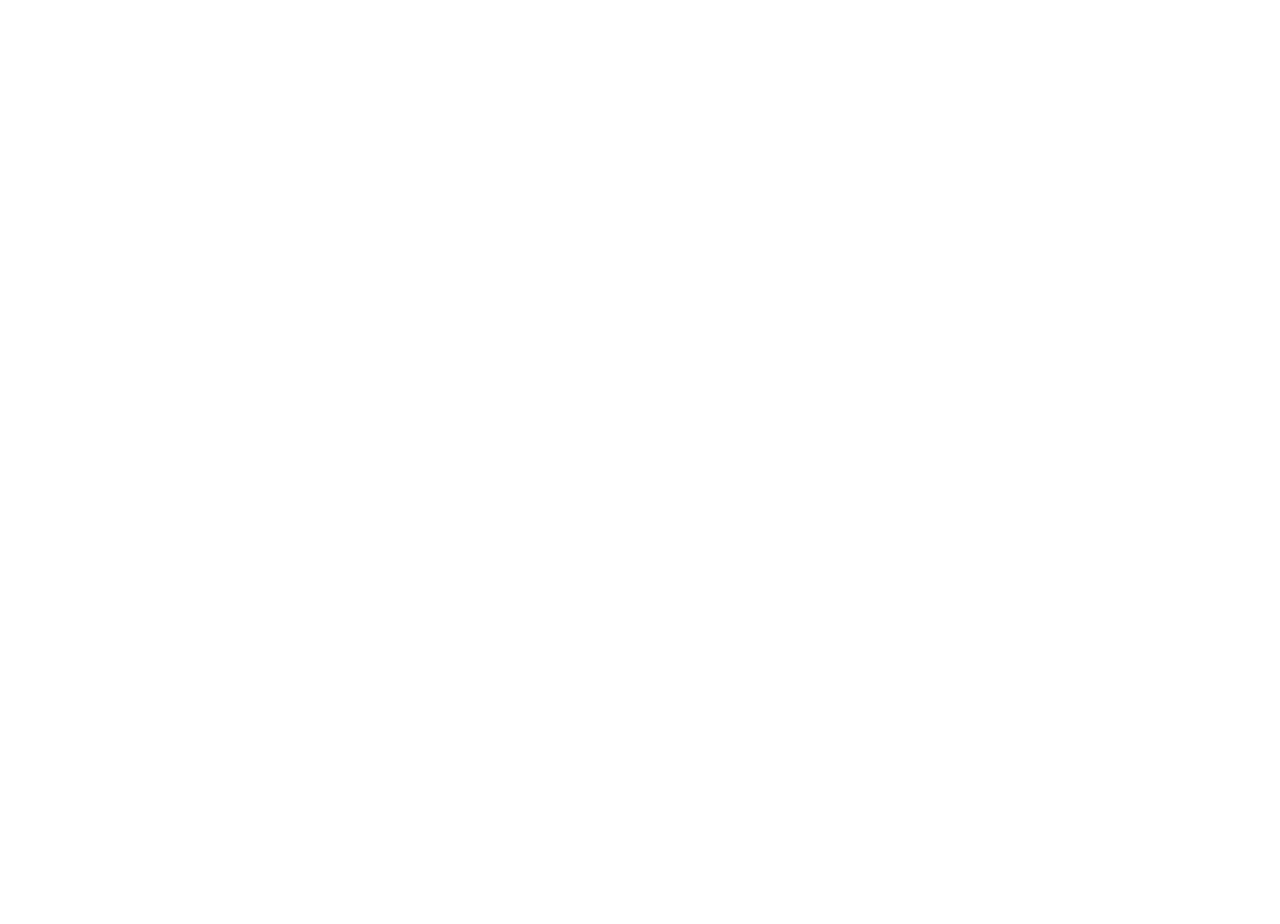
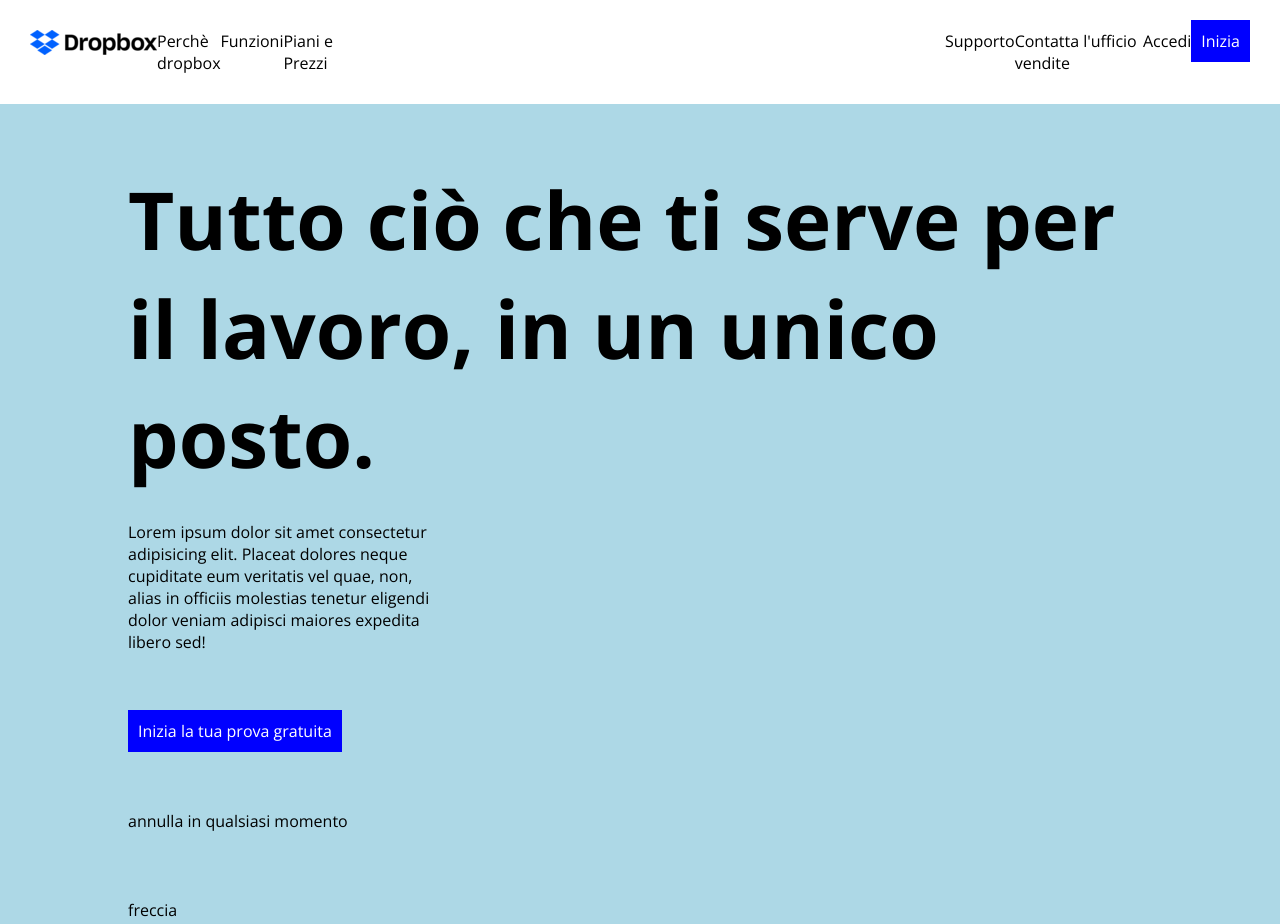
Before and after one commit to Strialuc/htmlcss-dropbox, a plain HTML site: page index.html in a window 1280 px wide. Before the commit the page ends 800 px from the top, so only its background shows below. Drawn offline with nearby package versions, Linux system fonts and the light colour scheme.

Commit message:
fix header e jumbotron

```diff
--- a/css/style.css
+++ b/css/style.css
@@ -1,7 +1,75 @@
 /*reset*/
 
-*{
+* {
     margin: 0;
     padding: 0;
     box-sizing: border-box;
 }
+
+body {
+    font-family: "Open Sans", sans-serif;
+}
+
+.flex {
+    display: flex;
+}
+
+a {
+    text-decoration: none;
+    color: black;
+}
+
+ul,
+li {
+    list-style: none;
+}
+
+.btn {
+    color: white;
+    background-color: blue;
+    padding: 10px;
+}
+
+
+
+.navbar {
+    /*
+    height: 200px;*/
+    background-color: white;
+    justify-content: space-between;
+    position: sticky;
+    top: 0;
+    z-index: 500;
+    padding: 30px;
+}
+
+.nav-sec {
+    flex-basis: calc(100% / 4);
+}
+
+.nav-text {
+    justify-content: space-evenly;
+}
+
+.jumbotron {
+    background-color: lightblue;
+}
+
+.jumbotron-container {
+    width: 80%;
+    max-width: 1200px;
+    margin: 0 auto;
+    padding: 30px 0;
+}
+
+#jumbotron-title{
+    font-size: 80px;
+    padding: 30px 0;
+}
+
+.jumbo-left{
+    flex-direction: column;
+    justify-content: space-between;
+    width: 30%;
+    height: 400px;
+}
--- a/index.html
+++ b/index.html
@@ -1,12 +1,93 @@
 <!DOCTYPE html>
 <html lang="en">
+
 <head>
     <meta charset="UTF-8">
     <meta name="viewport" content="width=device-width, initial-scale=1.0">
+
+    <link rel="preconnect" href="https://fonts.googleapis.com">
+    <link rel="preconnect" href="https://fonts.gstatic.com" crossorigin>
+    <link href="https://fonts.googleapis.com/css2?family=Open+Sans:ital,wght@0,300..800;1,300..800&display=swap"
+        rel="stylesheet">
+
+    <link rel="stylesheet" href="https://cdnjs.cloudflare.com/ajax/libs/font-awesome/7.0.1/css/all.min.css"
+        integrity="sha512-2SwdPD6INVrV/lHTZbO2nodKhrnDdJK9/kg2XD1r9uGqPo1cUbujc+IYdlYdEErWNu69gVcYgdxlmVmzTWnetw=="
+        crossorigin="anonymous" referrerpolicy="no-referrer" />
+
     <link rel="stylesheet" href="./css/style.css">
     <title>Dropbox</title>
 </head>
+
 <body>
+    <!--Header-->
+    <header>
+
+        <!-- Navbar -->
+        <nav class="navbar flex">
+
+            <div class="nav-sec">
+
+                <ul class="nav-text flex">
+                    <li><a href=""><img src="./img/logo-small.png" alt=""></a></li>
+                    <li><a href="">Perchè dropbox</a></li>
+                    <li><a href="">Funzioni</a></li>
+                    <li> <a href="">Piani e Prezzi</a></li>
+                </ul>
+
+            </div>
+
+            <div class="nav-sec">
+
+                <ul class="nav-text flex">
+                    <li><a href="">Supporto</a></li>
+                    <li><a href="">Contatta l'ufficio vendite</a></li>
+                    <li> <a href="">Accedi</a></li>
+                    <li><a href=""><span class="btn">Inizia</span></a></li>
+                </ul>
+
+            </div>
+
+        </nav>
+
+        <!-- Jumbotron -->
+        <div class="jumbotron">
+
+            <div class="jumbotron-container">
+                <h1 id="jumbotron-title">Tutto ciò che ti serve per il lavoro, in un unico posto.</h1>
+
+                <div class="jumbotron-sec flex">
+
+                    <div class="jumbo-left flex">
+                        <p>Lorem ipsum dolor sit amet consectetur adipisicing elit. Placeat dolores neque cupiditate eum
+                            veritatis vel quae, non, alias in officiis molestias tenetur eligendi dolor veniam adipisci
+                            maiores expedita libero sed!
+                        </p>
+                        <a href=""><span class="btn">Inizia la tua prova gratuita</span></a>
+                        <p>
+                            annulla in qualsiasi momento
+                        </p>
+
+                    <a href="">freccia</a>
+
+
+                    </div>
+                    <div class="jumbo-right">
+
+                    </div>
+                </div>
+            </div>
+
+        </div>
+
+    </header>
+
+    <main>
+
+    </main>
+    <footer>
+
+    </footer>
 
 </body>
+
 </html>
```
